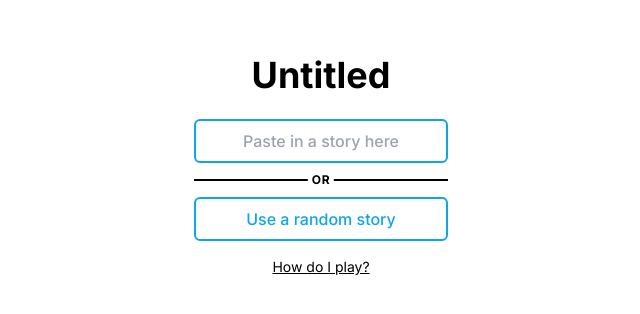
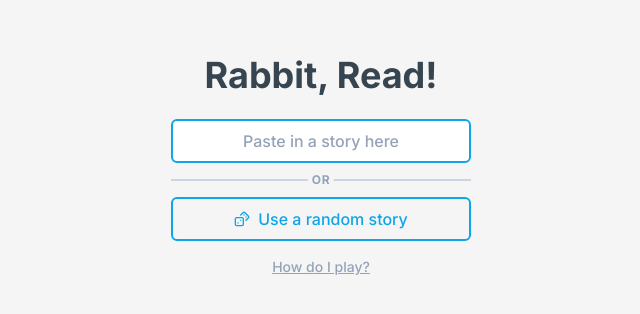
Before and after one commit to ericleonen/rabbit_read, a Next.js app: page / in a window 1280 px wide. Shown: the part 234-548 px from the top of the page, without its empty margins (319-959 px from the left). Built offline with nearby package versions, Linux system fonts and the light colour scheme.

Commit message:
update home ui

```diff
--- a/package.json
+++ b/package.json
@@ -12,7 +12,8 @@
     "jotai": "^2.6.1",
     "next": "14.0.4",
     "react": "^18",
-    "react-dom": "^18"
+    "react-dom": "^18",
+    "react-icons": "^4.12.0"
   },
   "devDependencies": {
     "@swc-jotai/react-refresh": "^0.1.0",
--- a/src/app/_components/ScreenView.tsx
+++ b/src/app/_components/ScreenView.tsx
@@ -9,7 +9,7 @@ export default function ScreenView({ children, centered }: ScreenViewProps) {
             style={{
                 justifyContent: centered ? "center" : "flex-start"
             }}
-            className="flex flex-col items-center w-screen h-screen"
+            className="flex flex-col items-center w-screen h-screen bg-white"
         >
             {children}
         </div>
--- a/src/app/page.tsx
+++ b/src/app/page.tsx
@@ -1,22 +1,24 @@
 import ScreenView from "./_components/ScreenView";
+import { LuDices } from "react-icons/lu";
 
 export default function Home() {
   return (
     <ScreenView centered>
-      <div className="flex flex-col items-center">
-        <h1 className="text-4xl font-bold">Untitled</h1>
+      <div className="flex flex-col items-center w-[300px]">
+        <h1 className="text-4xl font-bold text-black">Rabbit, Read!</h1>
         <input
           type="text"
           placeholder="Paste in a story here"
-          className="w-full p-2 mt-6 font-medium border-2 rounded-md placeholder:text-center text-sky-500 border-sky-500 focus:outline-none focus:shadow-[0_0_0_4px] focus:shadow-sky-500/25"
+          className="placeholder:text-slate-400 w-full p-2 mt-6 font-medium border-2 rounded-md placeholder:text-center text-sky-500 border-sky-500 focus:outline-none focus:shadow-[0_0_0_4px] focus:shadow-sky-500/25"
         />
-        <div className="relative h-[2px] w-full bg-black my-4">
-          <span className="bg-white text-xs font-bold tracking-wider absolute left-1/2 translate-x-[-50%] top-1/2 translate-y-[-50%] px-1">OR</span>
+        <div className="relative h-[2px] w-full bg-slate-300 my-4">
+          <span className="bg-white text-slate-400 text-xs font-bold tracking-wider absolute left-1/2 translate-x-[-50%] top-1/2 translate-y-[-50%] px-1">OR</span>
         </div>
-        <button className="w-full p-2 font-medium text-center border-2 rounded-md text-sky-500 border-sky-500 hover:bg-sky-500/25">
+        <button className="flex items-center justify-center w-full p-2 font-medium text-center border-2 rounded-md text-sky-500 border-sky-500 hover:bg-sky-500/25">
+          <LuDices className="mr-2" />
           Use a random story
         </button>
-        <button className="underline text-sm mt-4">How do I play?</button>
+        <button className="mt-4 text-sm font-medium underline text-slate-400 hover:text-sky-500">How do I play?</button>
       </div>
     </ScreenView>
   )
--- a/tailwind.config.ts
+++ b/tailwind.config.ts
@@ -1,4 +1,5 @@
 import type { Config } from 'tailwindcss'
+import colors from "tailwindcss/colors";
 
 const config: Config = {
   content: [
@@ -12,8 +13,14 @@ const config: Config = {
         'gradient-radial': 'radial-gradient(var(--tw-gradient-stops))',
         'gradient-conic':
           'conic-gradient(from 180deg at 50% 50%, var(--tw-gradient-stops))',
-      },
+      }
     },
+    colors: {
+      black: "#36454F",
+      white: "#F5F5F5",
+      sky: colors.sky,
+      slate: colors.slate
+    }
   },
   plugins: [],
 }
```
Also changed, not shown: 1 other file (tests, documents, lock files or other folders).
